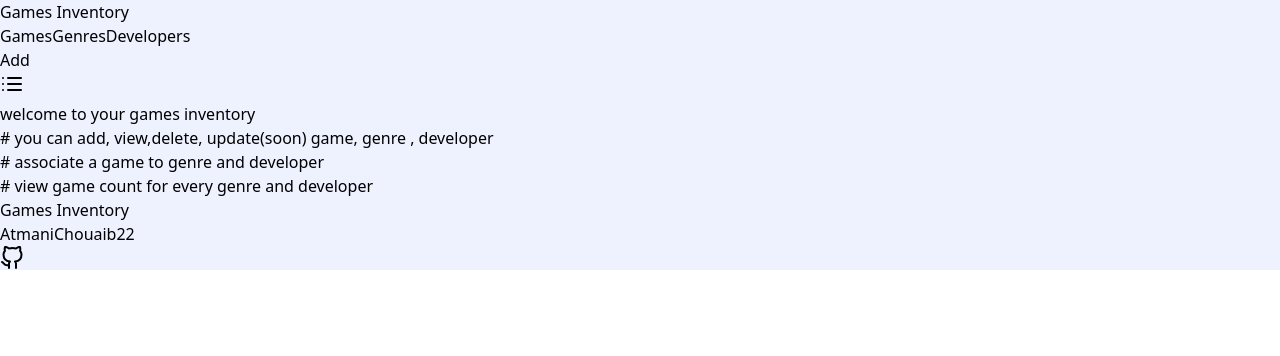
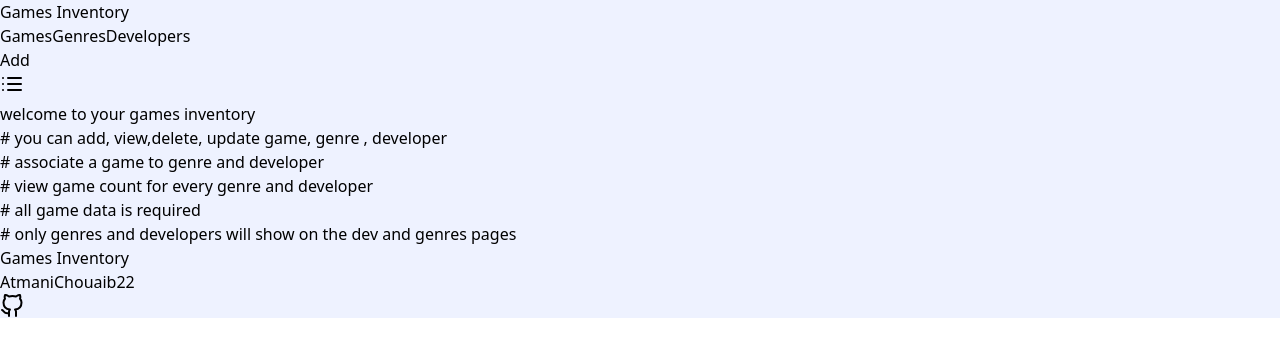
Before and after one commit to AtmaniChouaib22/inventory-app, a React (Vite) app in the folder app/: page / in a window 1280 px wide. Shown: the top 356 px of the page. Built offline with nearby package versions, Linux system fonts and the light colour scheme.

Commit message:
home page edited

```diff
--- a/app/src/pages/Home.jsx
+++ b/app/src/pages/Home.jsx
@@ -1,13 +1,15 @@
 const Home = () => {
   return (
-    <div className="flex justify-center items-center pt-20 flex-col gap-5">
+    <div className="flex justify-center items-center pt-20 flex-col gap-5 pb-60">
       <h1 className="text-4xl">welcome to your games inventory</h1>
       <ul>
-        <li>
-          # you can add, view,delete, update(soon) game, genre , developer
-        </li>
+        <li># you can add, view,delete, update game, genre , developer</li>
         <li># associate a game to genre and developer</li>
         <li># view game count for every genre and developer</li>
+        <li># all game data is required </li>
+        <li>
+          # only genres and developers will show on the dev and genres pages
+        </li>
       </ul>
     </div>
   );
```
